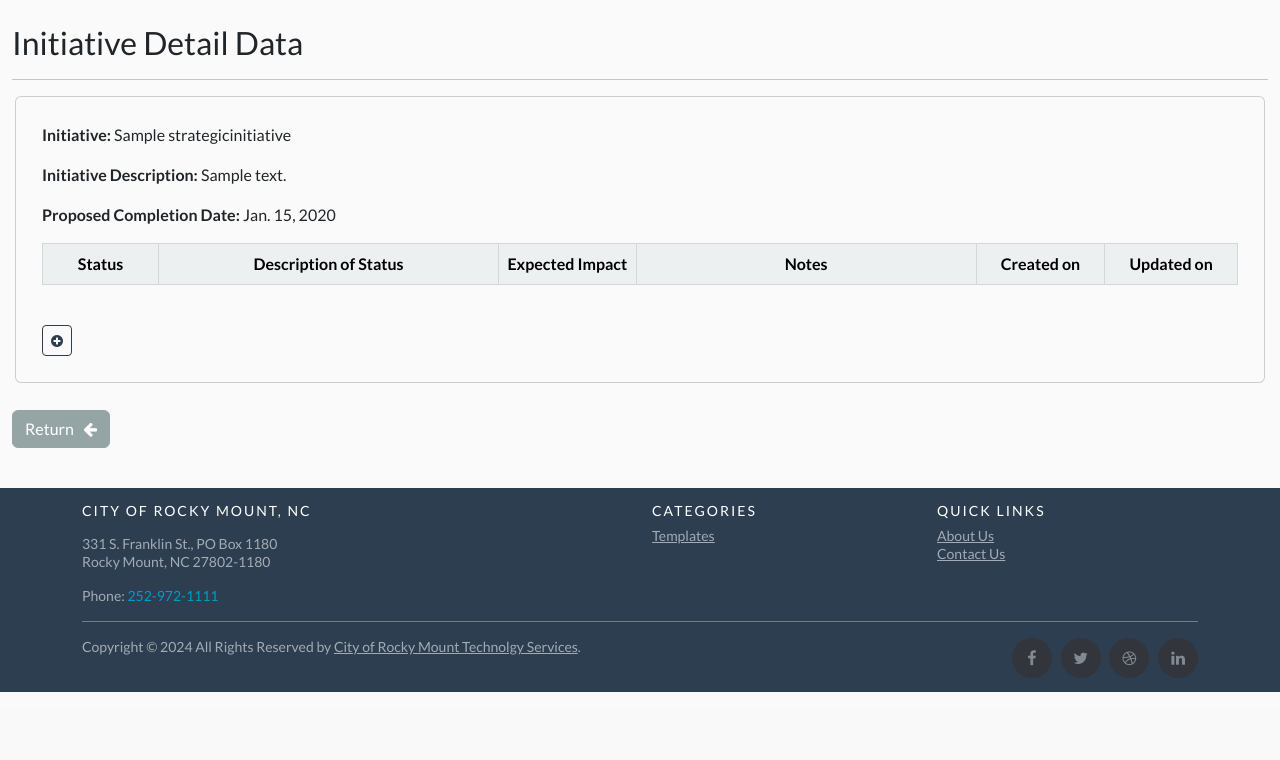
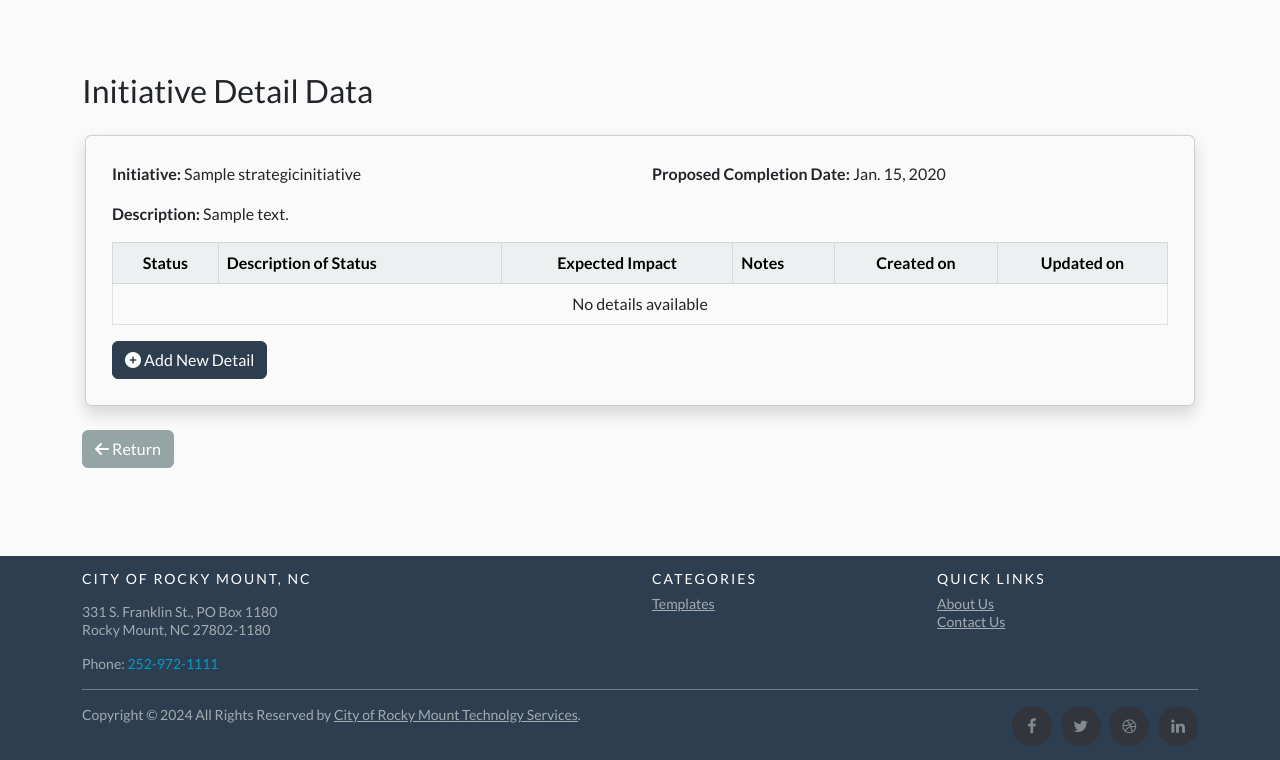
Before and after one commit to rockymount114/performance_app, a Django app: page /view-initiative-detail/1/ in a window 1280 px wide. Shown: the part 92-852 px from the top of the page. Before the commit the page ends 784 px from the top, so only its background shows below. Run offline with Django 4.2, Linux system fonts and the light colour scheme; a user stored in the database is signed in; tables that the repository leaves empty hold one stand-in row (values such as "Sample post"); lists and menus that the app fills with data are empty; some libraries are stand-ins or nearby versions.

Commit message:
Made changes to navbar/etc

```diff
--- a/webapp/templates/webapp/approvals.html
+++ b/webapp/templates/webapp/approvals.html
@@ -156,7 +156,7 @@
                 </div>
 
                 <div class="d-flex justify-content-between mt-4">
-                    <a href="{% url 'dashboard' %}" class="btn btn-outline-secondary">
+                    <a href="javascript:history.go(-1)" class="btn btn-outline-secondary">
                         <i class="bi bi-arrow-left me-1"></i> Return
                     </a>
                     <button class="btn btn-primary" type="submit">
--- a/webapp/templates/webapp/navbar.html
+++ b/webapp/templates/webapp/navbar.html
@@ -17,12 +17,16 @@
         <a class="nav-link" href="{% url 'dashboard' %}"><i class="fa fa-home" aria-hidden="true"></i> &nbsp; Dashboard </a>
       </li>
 
-      <li class="nav-item">
-        <a class="nav-link" href="{% url 'approvals' %}"> <i class="fa fa-check" aria-hidden="true"></i> &nbsp; Approvals </a>
-      </li>
-      <li class="nav-item">
 
-        {% if dept_cmo%}
+
+        {% if dept_cmo or user.is_superuser %}
+          <li class="nav-item">
+            <a class="nav-link" href="{% url 'approvals' %}"> <i class="fa fa-check" aria-hidden="true"></i> &nbsp; Approvals </a>
+          </li>
+          <li class="nav-item">
+        {% endif %}
+
+        {% if dept_cmo %}
         <a class="nav-link" href="{% url 'pdf2' %}?departments={{ department.id }}&fiscal_year={{fiscal_year_id}}"
             data-toggle="tooltip" data-placement="right"
             {% if not submit_clicked %}
--- a/webapp/templates/webapp/view-focus-area-info.html
+++ b/webapp/templates/webapp/view-focus-area-info.html
@@ -28,7 +28,7 @@
             <input type="hidden" name="approve_focus_area" value="{{ focus_area.id }}">
             <button type="submit" class="btn btn-primary">Approve</button>
         </form>
-        <a href="{% url 'approvals' %}" class="btn btn-secondary">
+        <a href="javascript:history.go(-1)" class="btn btn-secondary">
             <i class="fa fa-arrow-left"></i> Return
         </a>
     </div>
--- a/webapp/templates/webapp/view-initiative-detail.html
+++ b/webapp/templates/webapp/view-initiative-detail.html
@@ -1,57 +1,62 @@
 {% extends 'webapp/base.html' %}
-{% block title %}Quarterly Data Details{% endblock title %}
+{% block title %}Initiative Detail Data{% endblock title %}
 {% block content %}
-
-<h3>Initiative Detail Data</h3>
-<hr>
-    <div class="card">
+<div class="container my-5">
+  <div class="row justify-content-center">
+    <div class="col-lg-13">
+      <h3 class="mb-4">Initiative Detail Data</h3>
+      <div class="card shadow">
         <div class="card-body">
-
-            <p><strong> Initiative:</strong>  {{strategic_initiative.title}}</p>
-            <p><strong> Initiative Description:</strong>  {{strategic_initiative.description}}</p>
-            <p><strong> Proposed Completion Date:</strong>  {{strategic_initiative.proposed_completion_date}}</p>
-
-
-            <table class="table table-hover table-bordered">
+          <div class="row">
+            <div class="col-md-6">
+              <p><strong>Initiative:</strong> {{strategic_initiative.title}}</p>
+              <p><strong>Description:</strong> {{strategic_initiative.description}}</p>
+            </div>
+            <div class="col-md-6">
+              <p><strong>Proposed Completion Date:</strong> {{strategic_initiative.proposed_completion_date}}</p>
+            </div>
+          </div>
+          <table class="table table-hover table-bordered ">
             <thead class="table-light">
               <tr>
-
-                        <th id="centered-header" width="5%">Status</th>
-                        <th id="centered-header" width="15%">Description of Status</th>
-                        <th id="centered-header" width="5%">Expected Impact</th>
-                        <th id="centered-header" width="15%">Notes</th>
-                        <th id="centered-header" width="5%">Created on</th>
-                        <th id="centered-header" width="5%">Updated on</th>
-
+                <th class="text-center">Status</th>
+                <th>Description of Status</th>
+                <th class="text-center">Expected Impact</th>
+                <th>Notes</th>
+                <th class="text-center">Created on</th>
+                <th class="text-center">Updated on</th>
               </tr>
             </thead>
             <tbody>
               {% for detail in details %}
               <tr>
-
-                        <td align="center">{{ detail.status }}</td>
-
-                        <td align="Left">{{ detail.description_project_status }}</td>
-                        <td align="center">{{ detail.expected_impact }}</td>
-                        <td align="Left">{{ detail.notes }}</td>
-                        <td align="center">{{ detail.created_at }}</td>
-                        <td align="center">{{ detail.updated_at }}</td>
+                <td class="text-center">{{ detail.status }}</td>
+                <td>{{ detail.description_project_status }}</td>
+                <td class="text-center">{{ detail.expected_impact }}</td>
+                <td>{{ detail.notes }}</td>
+                <td class="text-center">{{ detail.created_at|date:"M d, Y" }}</td>
+                <td class="text-center">{{ detail.updated_at|date:"M d, Y" }}</td>
+              </tr>
+              {% empty %}
+              <tr>
+                <td colspan="6" class="text-center">No details available</td>
               </tr>
               {% endfor %}
-
             </tbody>
           </table>
-            <br>
-            <a class="btn btn-outline-primary btn-sm" href="{%  url 'create-initiative-detail' strategic_initiative.id  %}" title="Add a new objective">
-                <i class="fa fa-plus-circle" aria-hidden="true"></i>
+          <div class="text-right">
+            <a class="btn btn-primary" href="{% url 'create-initiative-detail' strategic_initiative.id %}">
+              <i class="fas fa-plus-circle mr-1"></i> Add New Detail
             </a>
-
-
-
           </div>
-
         </div>
-    <br>
-    <a href="javascript:history.go(-1)" class="btn btn-secondary"> Return &nbsp; <i class="fa fa-arrow-left" aria-hidden="true"></i> </a>
-
+      </div>
+      <div class="mt-4">
+        <a href="javascript:history.go(-1)" class="btn btn-secondary">
+          <i class="fas fa-arrow-left mr-1"></i> Return
+        </a>
+      </div>
+    </div>
+  </div>
+</div>
 {% endblock %}
--- a/webapp/templates/webapp/view-measure-info.html
+++ b/webapp/templates/webapp/view-measure-info.html
@@ -38,7 +38,7 @@
             <input type="hidden" name="approve_measure" value="{{ measure.id }}">
             <button type="submit" class="btn btn-primary">Approve</button>
         </form>
-        <a href="{% url 'approvals' %}" class="btn btn-secondary">
+        <a href="javascript:history.go(-1)" class="btn btn-secondary">
             <i class="fa fa-arrow-left"></i> Return
         </a>
     </div>
--- a/webapp/templates/webapp/view-objective-info.html
+++ b/webapp/templates/webapp/view-objective-info.html
@@ -30,7 +30,7 @@
             <button type="submit" class="btn btn-primary">Approve</button>
         </form>
 
-        <a href="{% url 'approvals' %}" class="btn btn-secondary">
+        <a href="javascript:history.go(-1)" class="btn btn-secondary">
             <i class="fa fa-arrow-left"></i> Return
         </a>
     </div>
--- a/webapp/views.py
+++ b/webapp/views.py
@@ -108,7 +108,6 @@ def my_login(request):
 # - Dashboard
 @login_required(login_url='my-login')
 def dashboard(request):
-
 
     PAGES = 5
     CURRENT_YEAR = date.today().year
@@ -230,12 +229,16 @@ def dashboard(request):
             'initiative_notes':initiative_notes,
 
 
+
+
+
                 }
         return render(request, 'webapp/dashboard.html', context=context)
 
 
 
     else: # normal user
+
 
         department_id = request.user.department_id
         dept_head = User.objects.filter(Q(is_dept_head=True) & Q(department_id=department_id))
@@ -337,6 +340,7 @@ def dashboard(request):
             'initiative_desc_of_s': initiative_desc_of_s,
             'initiative_expected_impact': initiative_expected_impact,
             'initiative_notes':initiative_notes,
+
 
                 }
 
```
Also changed, not shown: webapp/templates/webapp/dashboard.html (+66 -100 lines), webapp/templates/webapp/test.html (added, +17 -0 lines), webapp/templates/webapp/view-quarterly-data.html (+39 -40 lines). Lines whose indentation alone changed are shown as unchanged.
